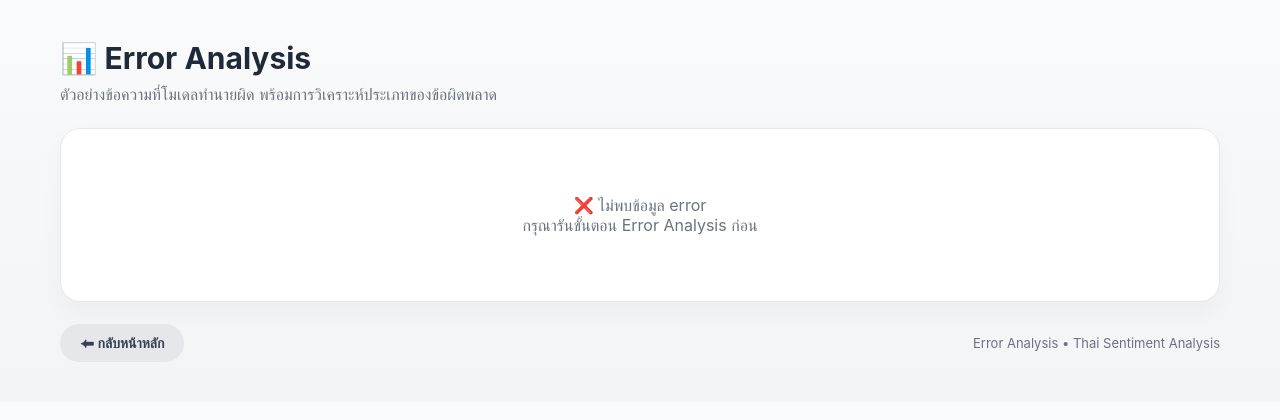
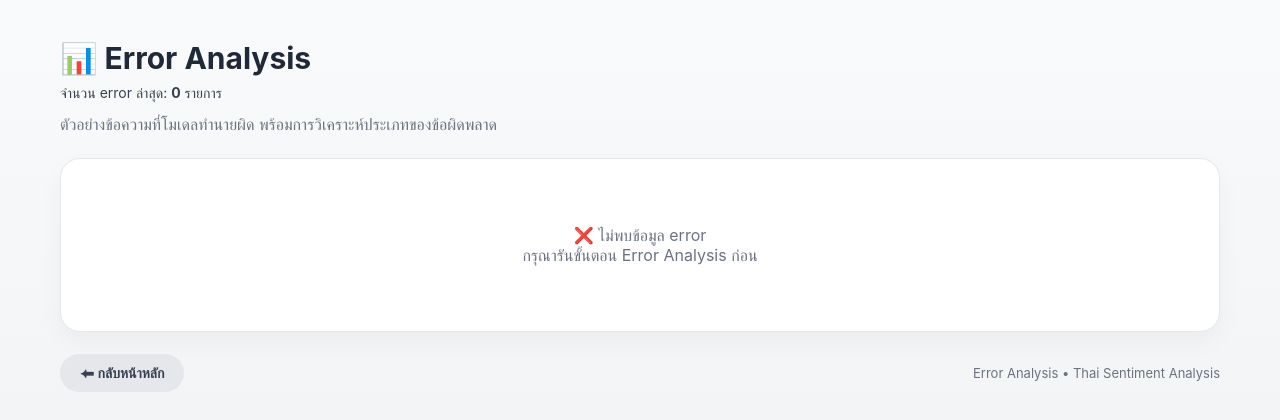
Before and after one commit to Yaowarat16/thai-sentiment-ml-2, a FastAPI app: page /errors in a window 1280 px wide. Shown: the top 420 px of the page. Run offline with FastAPI, Linux system fonts and the light colour scheme; parts of the project's set-up code (start-up, migrations or seed data) failed here and were passed over.

Commit message:
Update errors.html

```diff
--- a/app/templates/errors.html
+++ b/app/templates/errors.html
@@ -135,6 +135,9 @@ button:hover{
 
 <h1>📊 Error Analysis</h1>
 <div class="subtitle">
+  <div style="margin-bottom:12px;font-size:14px;color:#374151">
+  จำนวน error ล่าสุด: <b>{{ errors|length }}</b> รายการ
+</div>
 ตัวอย่างข้อความที่โมเดลทำนายผิด พร้อมการวิเคราะห์ประเภทของข้อผิดพลาด
 </div>
 
```
